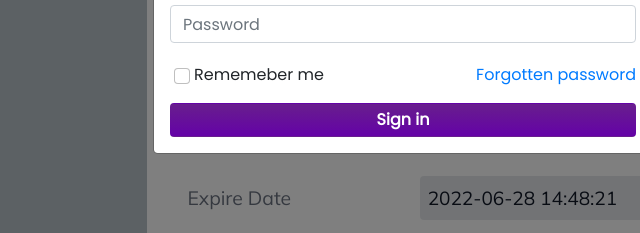
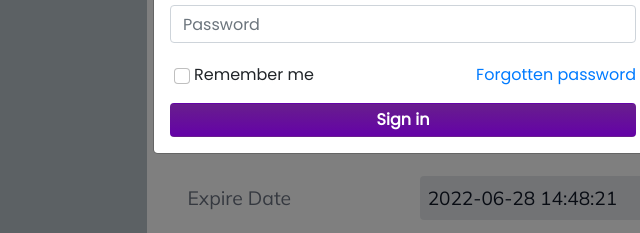
Before and after one commit to Md-Asikuzzaman/web-template, a plain HTML site: page dashboard/dash-board.html in a window 1280 px wide. Both pictures are taken after a click on the link "Login". Shown: the part 260-493 px from the top of the page, 237-877 px from the left. Drawn offline with nearby package versions, Linux system fonts and the light colour scheme.

```diff
--- a/dashboard/dash-board.html
+++ b/dashboard/dash-board.html
@@ -145,7 +145,7 @@
                           class="check-section d-flex justify-content-between ml-4"
                         >
                           <label class="form-check-label" for="exampleCheck2"
-                            >Rememeber me</label
+                            >Remember me</label
                           >
                           <input
                             type="checkbox"
```
Also changed, not shown: forgot.html (added).
